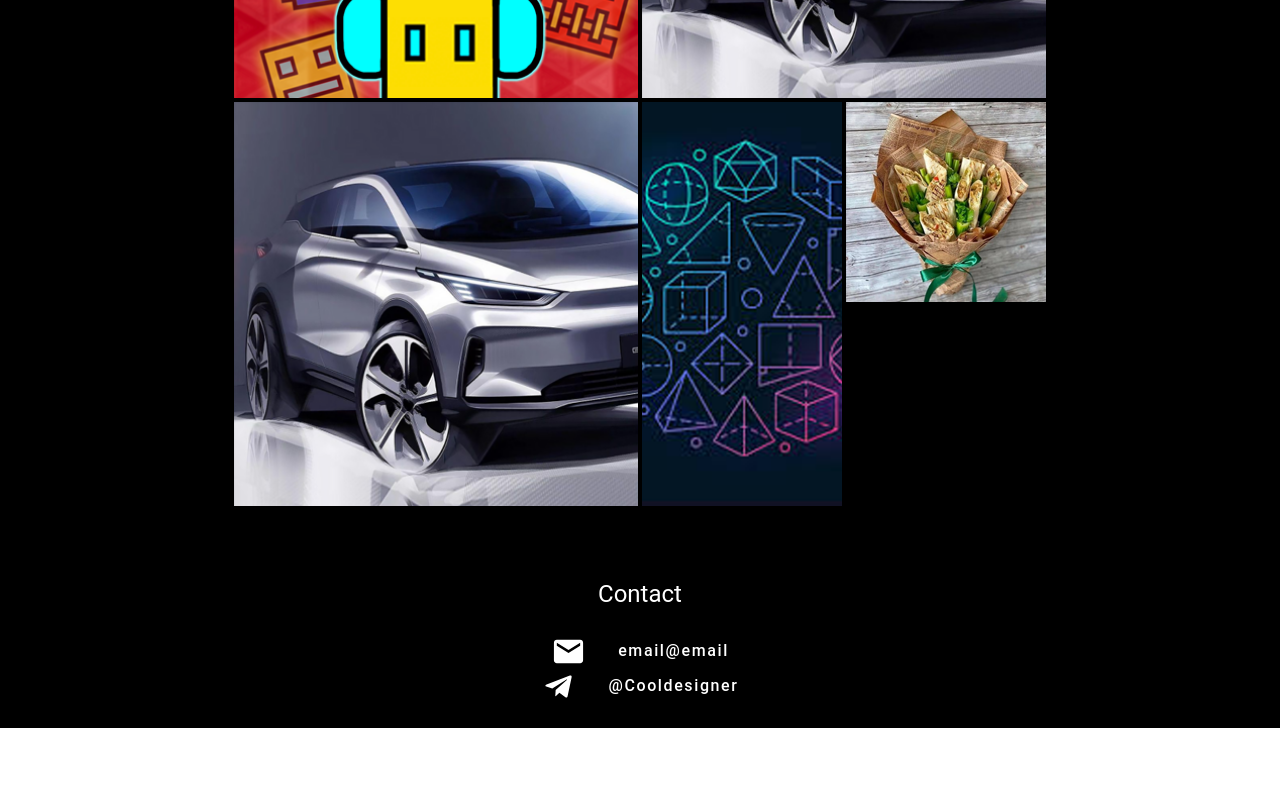
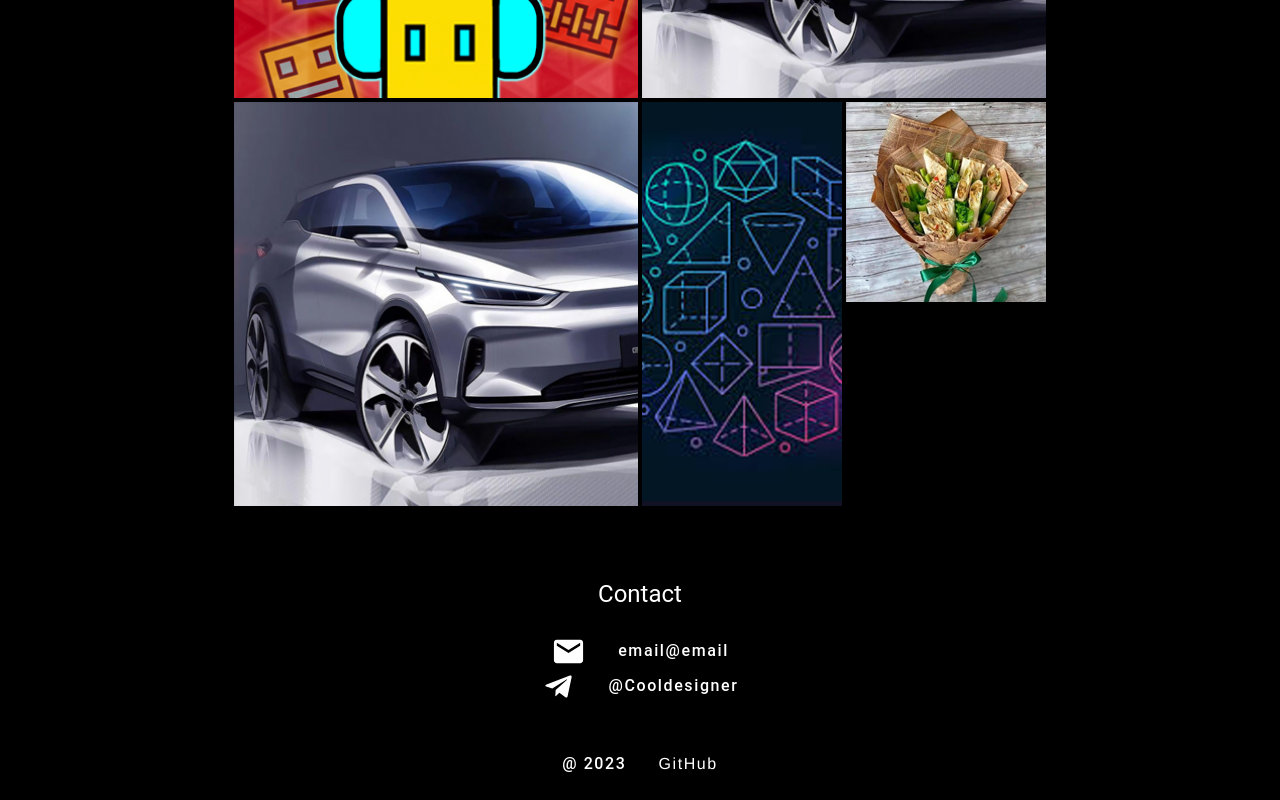
Before and after one commit to OlyaPolya/designer, a React (Create React App) app: page / in a window 1280 px wide. Shown: the part 835-1635 px from the top of the page. Before the commit the page ends 1563 px from the top, so only its background shows below. Built offline with nearby package versions, Linux system fonts and the light colour scheme.

Commit message:
feat: add Footer

```diff
--- a/src/App/App.tsx
+++ b/src/App/App.tsx
@@ -2,6 +2,7 @@
 import About from './About/About';
 import './App.scss';
 import Contact from './Contact/Contact';
+import Footer from './Footer/Footer';
 import Header from './Header/Header';
 import Portfolio from './Portfolio/Portfolio';
 
@@ -12,6 +13,7 @@ function App() {
       <About />
       <Portfolio />
       <Contact/>
+      <Footer />
     </main>
   );
 }
--- /dev/null
+++ b/src/App/Footer/Footer.tsx
@@ -0,0 +1,28 @@
+import { Box, Typography } from '@mui/material';
+
+function Footer() {
+  return (
+    <Box component='div' sx={{ p: 3, display: { xs: 'flex' }, alignItems: 'center', justifyContent: 'center', gap: 4 }}>
+      <Typography sx={{ color: 'white', fontWeight: 500, letterSpacing: '.1rem', display: { xs: 'flex' }, alignItems: 'center', justifyContent: 'center', gap: 4 }}>@ 2023</Typography>
+      <Typography
+        variant='h5'
+        noWrap
+        component='a'
+        href='https://github.com/OlyaPolya/designer'
+        sx={{
+          display: { xs: 'flex' },
+          color: 'white',
+          textDecoration: 'none',
+          fontWeight: 500,
+          letterSpacing: '.1rem',
+          fontFamily: 'Helvetica',
+          fontSize: 16
+        }}
+      >
+        GitHub
+      </Typography>
+    </Box>
+  );
+}
+
+export default Footer;
```
